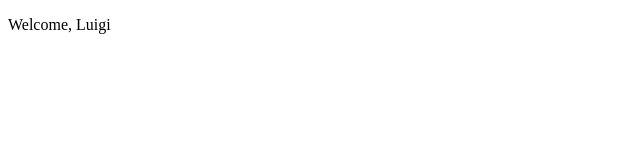
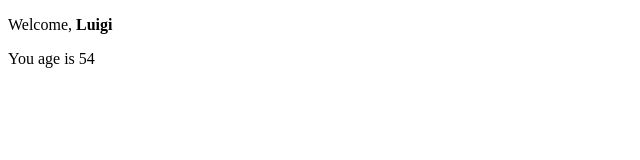
Before and after one commit to GiuseppeCrimi99/REACT, a React (Vite) app in the folder my-app/: page / in a window 1280 px wide. Shown: the top 160 px of the page, without its empty margins (0-640 px from the left). Built offline with nearby package versions, Linux system fonts and the light colour scheme.

Commit message:
exercise of props2

```diff
--- a/my-app/src/App.jsx
+++ b/my-app/src/App.jsx
@@ -3,9 +3,15 @@
 import { Welcome } from "./Welcome";
 
 export function App (){
-    return <Welcome name="Luigi"/>
+    return(
+        <div>
 
-    // What happens if no name prop is passed to the Welcome component? Can you set a default value for the name prop?
-    // Non stamperà nulla nel nostro HTML, ma se avessimo impostato un valore predefinito ad esempio "Guest" stampera Guest come output
+           <Welcome name="Luigi" age ={54}/>
+
+
+           </div>
+    )
+
+
 
 }
--- a/my-app/src/Welcome.jsx
+++ b/my-app/src/Welcome.jsx
@@ -1,5 +1,9 @@
-export function Welcome({name}){
-    return <p>Welcome, {name}</p>
+export function Welcome({name,age}){
+    return (<div>
+        <p>Welcome, <strong>{name}</strong></p>
+        <p>You age is {age}</p>
 
+        </div>
 
+    )
 }
```
